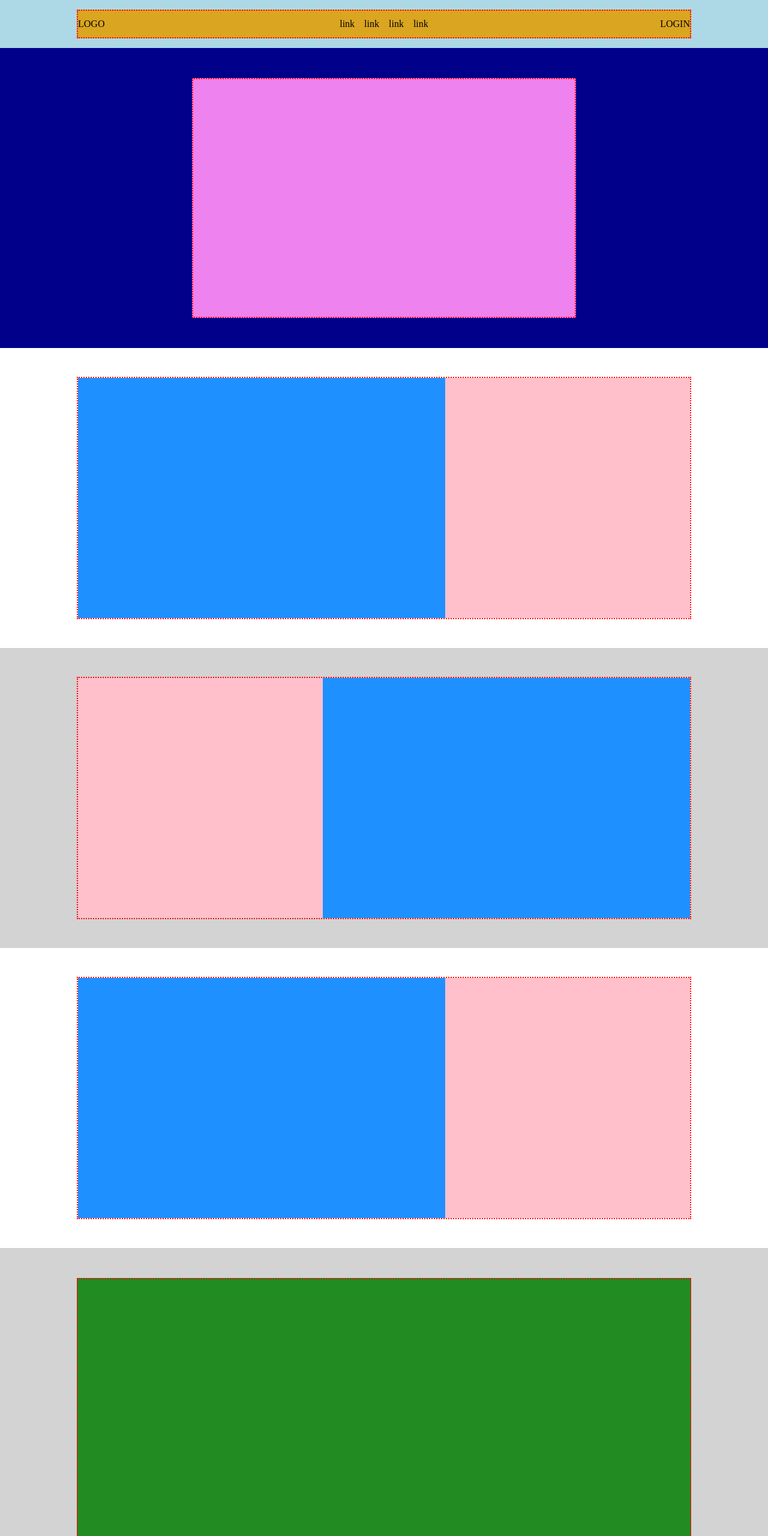
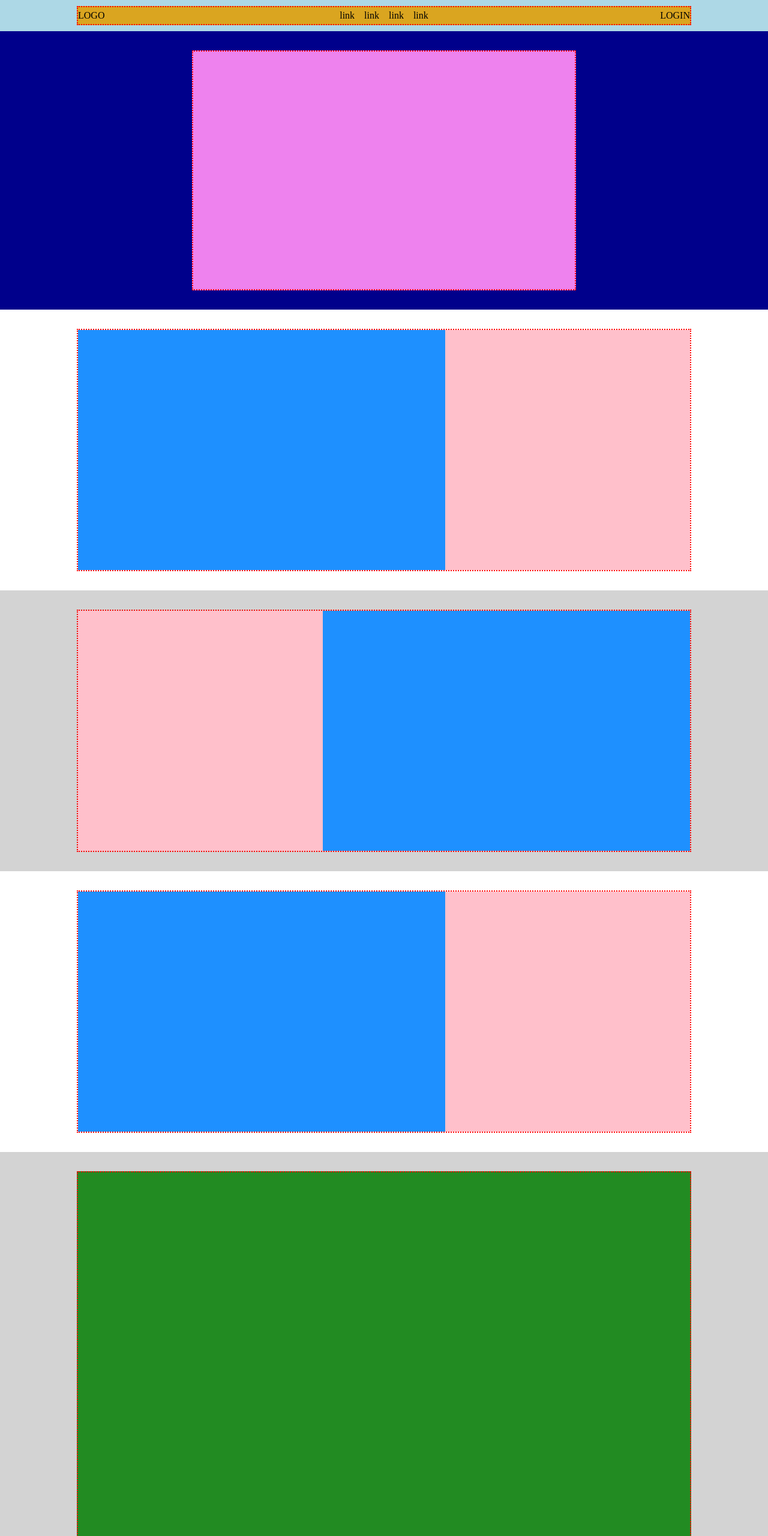
Before and after one commit to NavodContrath/htmlcss-struttura-discord, a plain HTML site: page index.html in a window 1280 px wide. Shown: the top 2560 px of the page at 60% size. Drawn offline with Linux system fonts and the light colour scheme.

Commit message:
last commit

```diff
--- a/index.html
+++ b/index.html
@@ -10,8 +10,8 @@
 
 
 <body class="debug">
-    <header id="site_header" class="flex">
-        <div id="logo-container" class="w-80  bor-dot flex ">
+    <header id="site_header">
+        <div id="logo-container" class="w-80 m-A  bor-dot flex ">
             <div id="logo">LOGO</div>
             <ul>
                 <li><a href="">link</a></li>
@@ -26,34 +26,34 @@
     </header>
     <!-- /header -->
     <main>
-        <section id="jumbotron" class="debug h-500 flex">
+        <section id="jumbotron" class="debug vertical-pad ">
             <div id="jumbo-container" class="m-A bor-dot"></div>
         </section>
-        <section id="invite-only" class="h-500 flex">
+        <section id="invite-only" class=" vertical-pad ">
             <div id="inv-container" class="w-80 m-A bor-dot flex">
                 <div class="description w-60"></div>
                 <div class="image w-40"></div>
             </div>
         </section>
-        <section id="community" class="h-500 flex">
+        <section id="community" class="vertical-pad ">
             <div id="comm-container" class="w-80 m-A bor-dot flex">
                 <div class="image w-40"></div>
                 <div class="description w-60"></div>
             </div>
         </section>
-        <section id="fandom" class="h-500 flex">
+        <section id="fandom" class="vertical-pad ">
             <div id="fandom-container" class="w-80 m-A bor-dot flex">
                 <div class="description w-60"></div>
                 <div class="image w-40"></div>
             </div>
         </section>
-        <section id="technology" class="debug flex">
+        <section id="technology" class="debug vertical-pad ">
             <div id="techno-container" class="w-80 m-A bor-dot"></div>
         </section>
     </main>
     <!-- /main -->
     <footer>
-        <section id="references" class="h-500 flex">
+        <section id="references">
             <div id="ref-container" class="w-80 bor-dot flex">
                 <div class="w-40 bor-dot" id="ref-image"></div>
                 <div class="w-15 ref-links bor-dot"></div>
@@ -62,7 +62,7 @@
                 <div class="w-15 ref-links bor-dot"></div>
             </div>
         </section>
-        <section id="logo-footer" class="flex">
+        <section id="logo-footer">
             <div id="foot-container" class="w-80  bor-dot flex ">
                 <div id="foot-logo" class="bor-dot">LOGO</div>
                 <button type="button" id="foot-btn">BOTTONE</button>
--- a/style.css
+++ b/style.css
@@ -34,8 +34,8 @@
     margin: auto;
 }
 
-.h-500 {
-    height: 500px;
+.vertical-pad {
+    padding: 2rem 0 2rem 0;
 }
 
 .w-80 {
@@ -73,15 +73,14 @@
 }
 
 header {
-    min-height: 80px;
+    padding: 10px 0 10px 0;
 }
 
-#technology {
-    min-height: 800px;
+#references {
+    padding: 5px 0 2rem 0;
 }
 
 #logo-footer {
-    min-height: 80px;
     border-top: 2px solid grey;
 }
 
@@ -89,7 +88,8 @@ header {
     background-color: #daa520;
     justify-content: space-between;
     align-items: center;
-    margin: 1rem auto 1rem auto;
+    padding: 5px 0 5px 0;
+
 
     ul {
         list-style: none;
@@ -132,7 +132,7 @@ header {
 }
 
 #ref-container {
-    margin: 1rem auto auto auto;
+    margin: auto;
 
     #ref-image {
         background-color: #f08080;
@@ -148,17 +148,17 @@ header {
 #foot-container {
     height: 4rem;
     background-color: #7fffd4;
-    margin: auto auto 0 auto;
+    margin: 1rem auto 0 auto;
     justify-content: space-between;
     align-items: center;
 
     #foot-logo {
         background-color: #ffb6c1;
-        height: 2rem;
+        height: 1.5rem;
     }
 
     #foot-btn {
         background-color: #ffb6c1;
-        height: 2rem;
+        height: 1.5rem;
     }
 }
```
